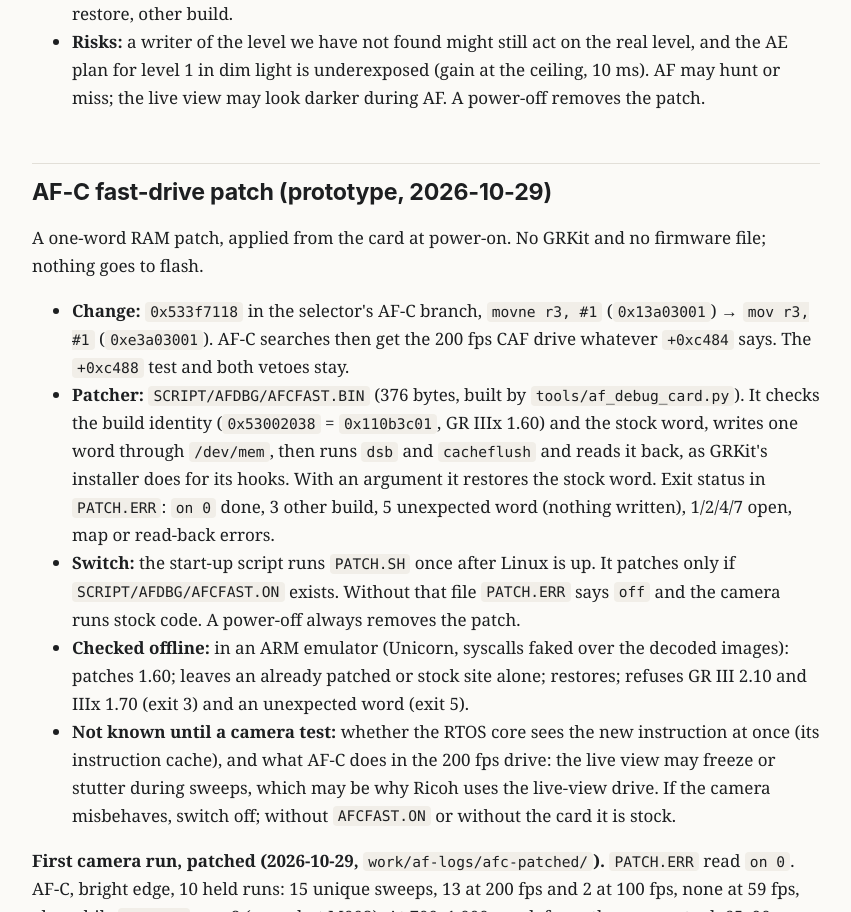
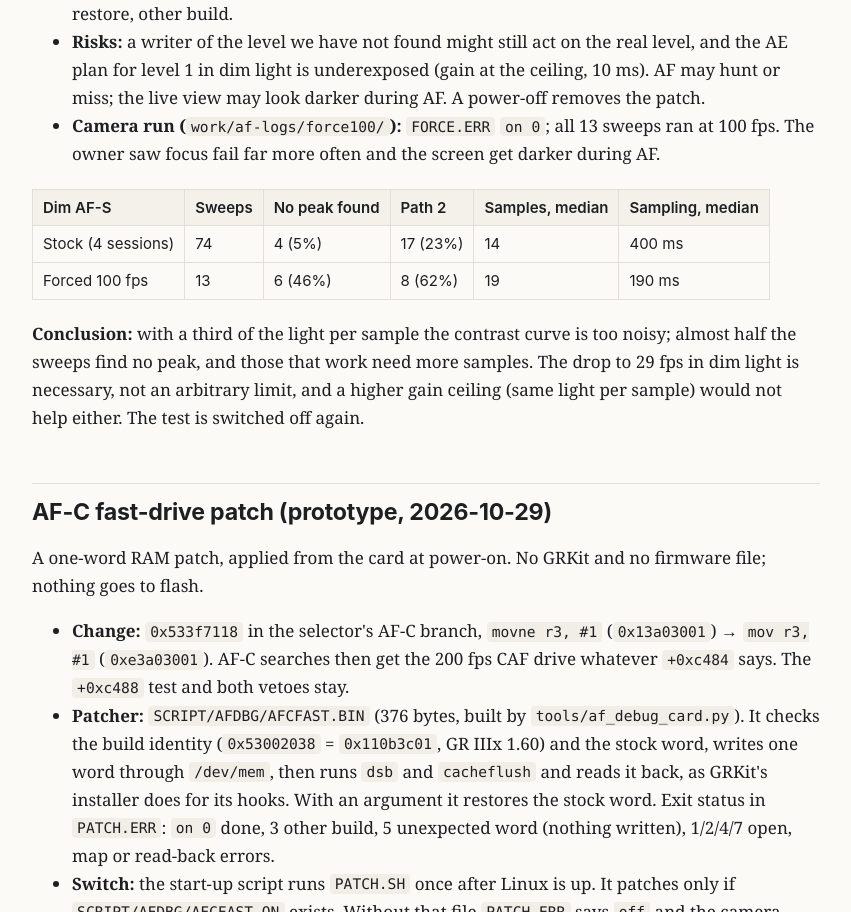
Before and after one commit to nils-fl/RicohGR, a plain HTML site: page docs/af-debug-log.html in a window 1280 px wide. Shown: the part 10867-11779 px from the top of the page, without its empty margins (334-1185 px from the left). Drawn offline with Linux system fonts and the light colour scheme.

Commit message:
Dim-light frame-rate test: 100 fps fails, the 29 fps drop is necessary
Forcing level 1 in dim AF-S (work/af-logs/force100): all sweeps at
100 fps, but 46% found no peak (stock 5%) and 62% took path 2 (stock
23%); the owner saw many failed focuses and a darker screen during AF.
The frame-rate drop is a necessary noise trade-off; a higher gain
ceiling would not help either. Test switched off.

Co-Authored-By: Claude Opus 5.5 <noreply@anthropic.com>

```diff
--- a/docs/af-debug-log.html
+++ b/docs/af-debug-log.html
@@ -530,7 +530,22 @@ already, mixed, unknown word, restore, other build.</li>
 still act on the real level, and the AE plan for level 1 in dim light is
 underexposed (gain at the ceiling, 10 ms). AF may hunt or miss; the live view
 may look darker during AF. A power-off removes the patch.</li>
+<li><strong>Camera run (<code>work/af-logs/force100/</code>):</strong>
+<code>FORCE.ERR</code> <code>on 0</code>; all 13 sweeps ran at 100 fps. The
+owner saw focus fail far more often and the screen get darker during AF.</li>
 </ul>
+<table>
+<thead><tr><th>Dim AF-S</th><th>Sweeps</th><th>No peak found</th><th>Path 2</th><th>Samples, median</th><th>Sampling, median</th></tr></thead>
+<tbody>
+<tr><td>Stock (4 sessions)</td><td>74</td><td>4 (5%)</td><td>17 (23%)</td><td>14</td><td>400 ms</td></tr>
+<tr><td>Forced 100 fps</td><td>13</td><td>6 (46%)</td><td>8 (62%)</td><td>19</td><td>190 ms</td></tr>
+</tbody>
+</table>
+<p><strong>Conclusion:</strong> with a third of the light per sample the
+contrast curve is too noisy; almost half the sweeps find no peak, and those
+that work need more samples. The drop to 29 fps in dim light is necessary,
+not an arbitrary limit, and a higher gain ceiling (same light per sample)
+would not help either. The test is switched off again.</p>
 <h2 id="afc-fast-patch">AF-C fast-drive patch (prototype, 2026-10-29)</h2>
 <p>A one-word RAM patch, applied from the card at power-on. No GRKit and no
 firmware file; nothing goes to flash.</p>
```
Also changed, not shown: docs/af-subsystem.html (+7 -0 lines).
